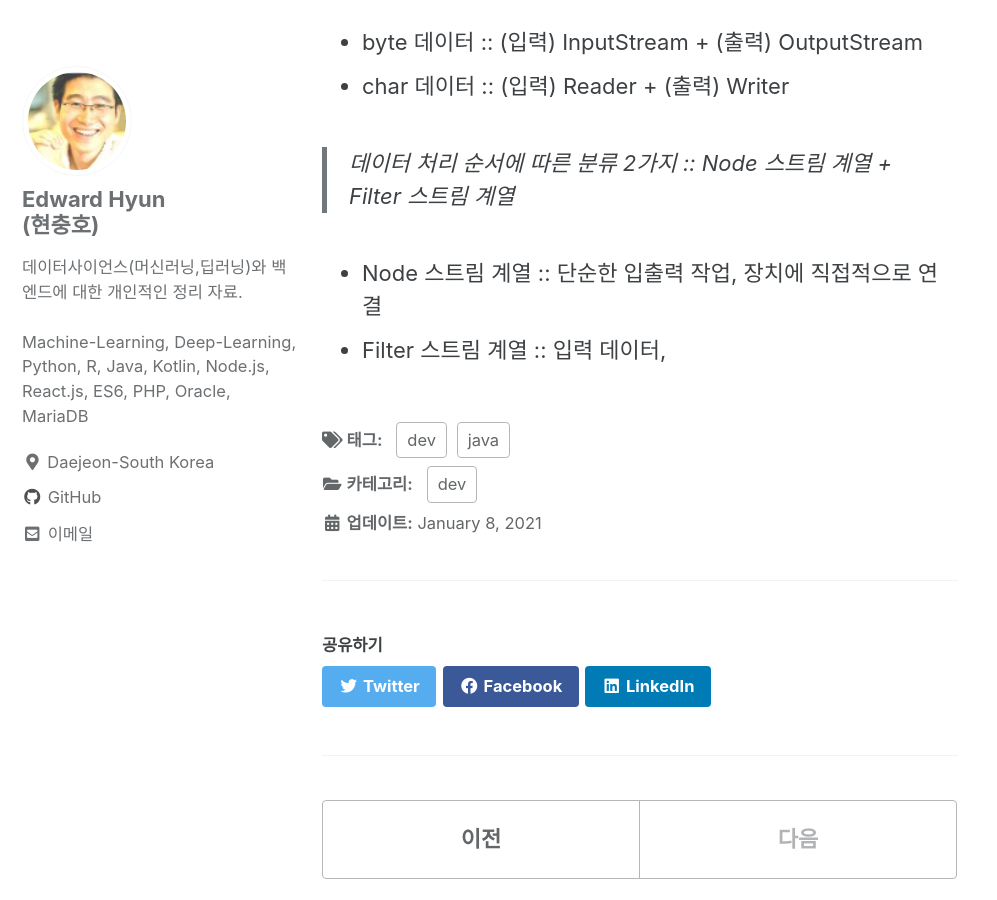
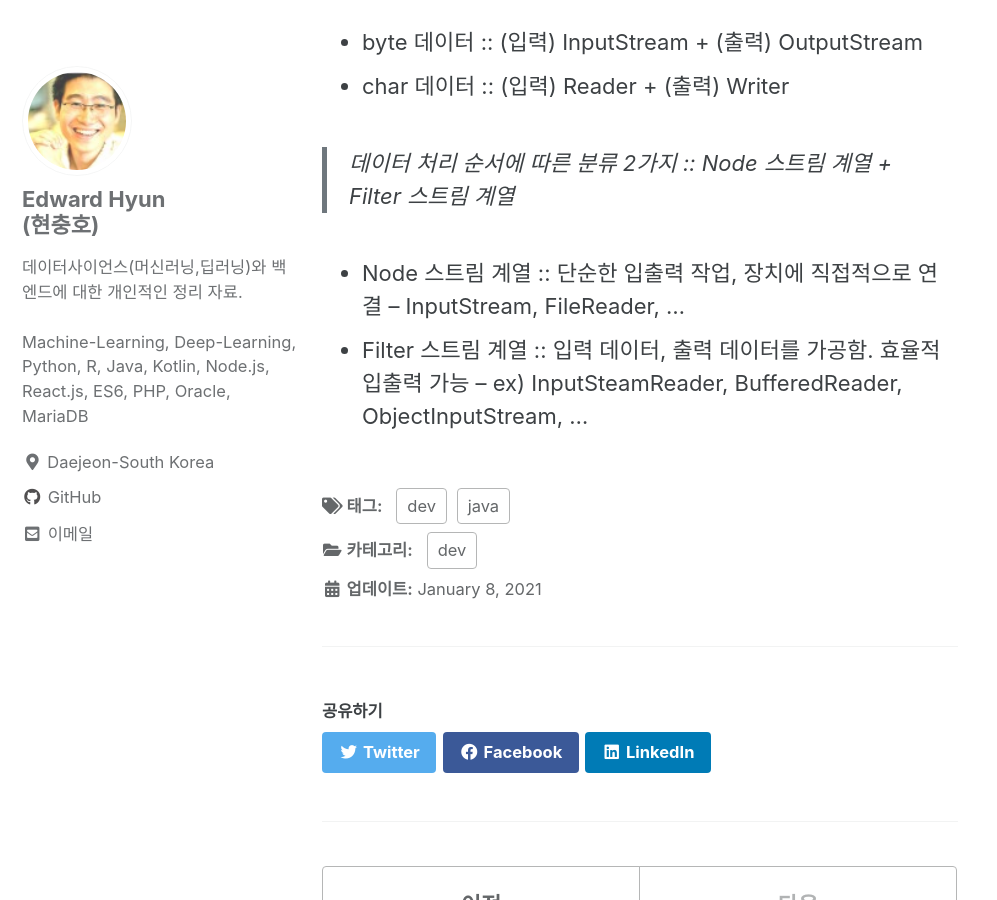
Before and after one commit to iamhch24/iamhch24.github.io, a Jekyll site: the page built from _posts/2021-01-08-[Study] 초보자를 위한 Java Programming.md, in a window 1280 px wide and 900 px high, scrolled down 5128 px. Shown: the whole window, without its empty margins (0-997 px from the left). Built offline with Jekyll 4.4.1, drawn with Linux system fonts in a browser that asks for light colours; cached includes are drawn as plain includes.

Commit message:
_posts/2021-01-08-[Study] 초보자를 위한 Java Programming.md updated from https://stackedit.io/

```diff
--- a/_posts/2021-01-08-[Study] 초보자를 위한 Java Programming.md
+++ b/_posts/2021-01-08-[Study] 초보자를 위한 Java Programming.md
@@ -119,15 +119,16 @@ public void m(){
 
 > 데이터 처리 순서에 따른 분류 2가지 :: Node 스트림 계열 + Filter 스트림 계열
 
-* Node 스트림 계열 :: 단순한 입출력 작업, 장치에 직접적으로 연결
-* Filter 스트림 계열 :: 입력 데이터,
+* Node 스트림 계열 :: 단순한 입출력 작업, 장치에 직접적으로 연결 -- InputStream, FileReader, ...
+* Filter 스트림 계열 :: 입력 데이터, 출력 데이터를 가공함. 효율적 입출력 가능 -- ex) InputSteamReader, BufferedReader, ObjectInputStream, ...
+
 
 
 
 
 
 <!--stackedit_data:
-eyJoaXN0b3J5IjpbMTMyOTE5Mzk0NywtMTE3ODI3NTcyNSwxNj
+eyJoaXN0b3J5IjpbMTg1MTI4MjI4MCwtMTE3ODI3NTcyNSwxNj
 M0MDgxMTI3LDUwNDcxNDQ0LDE5NjcyNzg3NzksLTEyNjQ0NDQ3
 NzNdfQ==
 -->
```
